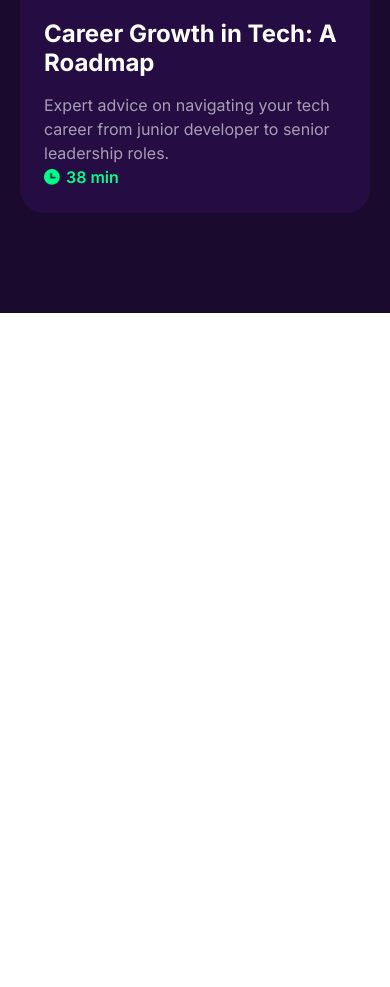
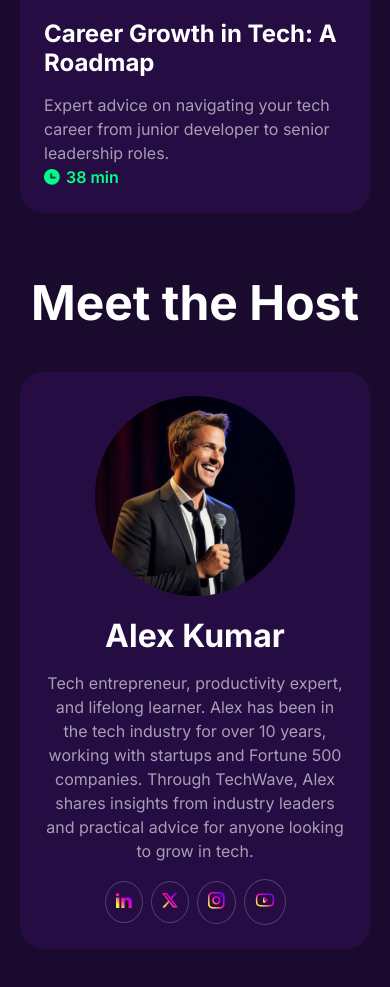
Before and after one commit to Darkk-Horse/Assignment-02, a plain HTML site: page index.html in a window 390 px wide. Shown: the part 4486-5473 px from the top of the page. Before the commit the page ends 4799 px from the top, so only its background shows below. Drawn offline with Linux system fonts and the light colour scheme.

Commit message:
compleate challenge part

```diff
--- a/index.html
+++ b/index.html
@@ -190,7 +190,28 @@
 
 
 
-        <div></div>
+        <div class="challenge_part">
+            <h2 style="text-align: center;" class="heading_titles host_title">Meet the Host</h2>
+            <div class="challenge_bar display_flex max_width">
+                <div class="">
+                    <img src="./images/host.png" alt="our host picture">
+                </div>
+
+                <div class="introduce_alex">
+                    <h2 class="alex_name">Alex Kumar</h2>
+                    <p class="card_paragraph host_paragraph">Tech entrepreneur, productivity expert, and lifelong learner. Alex has been in the tech industry
+                        for over 10 years, working with startups and Fortune 500 companies. Through TechWave, Alex
+                        shares insights from industry leaders and practical advice for anyone looking to grow in tech.
+                    </p>
+                    <div class="host_icons">
+                       <div class="icon_decoration"> <img src="./images/linkedin.png" alt="icon of linkedin" class="host_icon"></div>
+                       <div class="icon_decoration"> <img src="./images/x.png" alt="icon of tweeter or x" class="host_icon"></div>
+                       <div class="icon_decoration"> <img src="./images/instagram.png" alt="icon of instagram" class="host_icon"></div>
+                       <div class="icon_decoration"> <img src="./images/youtube.png" alt="icon of youtube" class="host_icon"></div>
+                    </div>
+                </div>
+            </div>
+        </div>
     </section>
 
 
--- a/styles.css
+++ b/styles.css
@@ -357,6 +357,46 @@ header {
     color: #00FF88;
 }
 
+/* host part desing */
+.host_title {
+    margin-bottom: 40px;
+}
+
+.alex_name {
+    font-weight: 700;
+    font-size: 2rem;
+    color: #FFFFFF;
+}
+
+.host_icons {
+    display: flex;
+    gap: 8px;
+    align-items: center;
+}
+
+.icon_decoration {
+    padding: 10px;
+    border-radius: 50%;
+    border: 1px solid #533C72;
+}
+
+.challenge_bar {
+    gap: 24px;
+    padding: 40px;
+    border-radius: 40px;
+    background-color: rgba(53, 17, 101, 0.4);
+    ;
+}
+
+.host_paragraph {
+    margin-top: 16px;
+    margin-bottom: 16px;
+}
+
+
+
+
+
 
 
 @media screen and (max-width: 576px) {
@@ -440,6 +480,21 @@ header {
         margin-bottom: 60px;
     }
 
+    .challenge_bar {
+        flex-direction: column;
+        gap: 16px;
+        padding: 24px;
+        border-radius: 24px;
+        background-color: rgba(53, 17, 101, 0.4);
+        justify-content: center;
+        align-items: center;
+    }
+    .introduce_alex{
+        text-align: center;
+    }
+    .host_icons{
+        justify-content: center;
+    }
 
 }
 
```
Also changed, not shown: images/footer-techwave.png (added).
